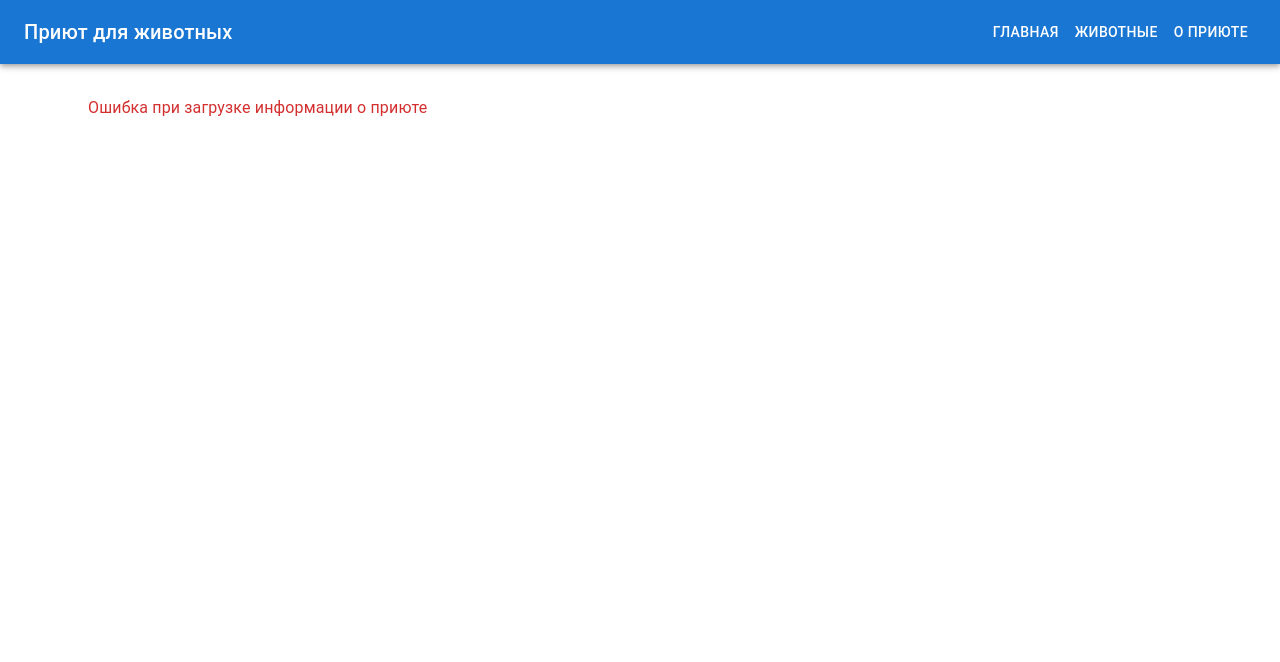
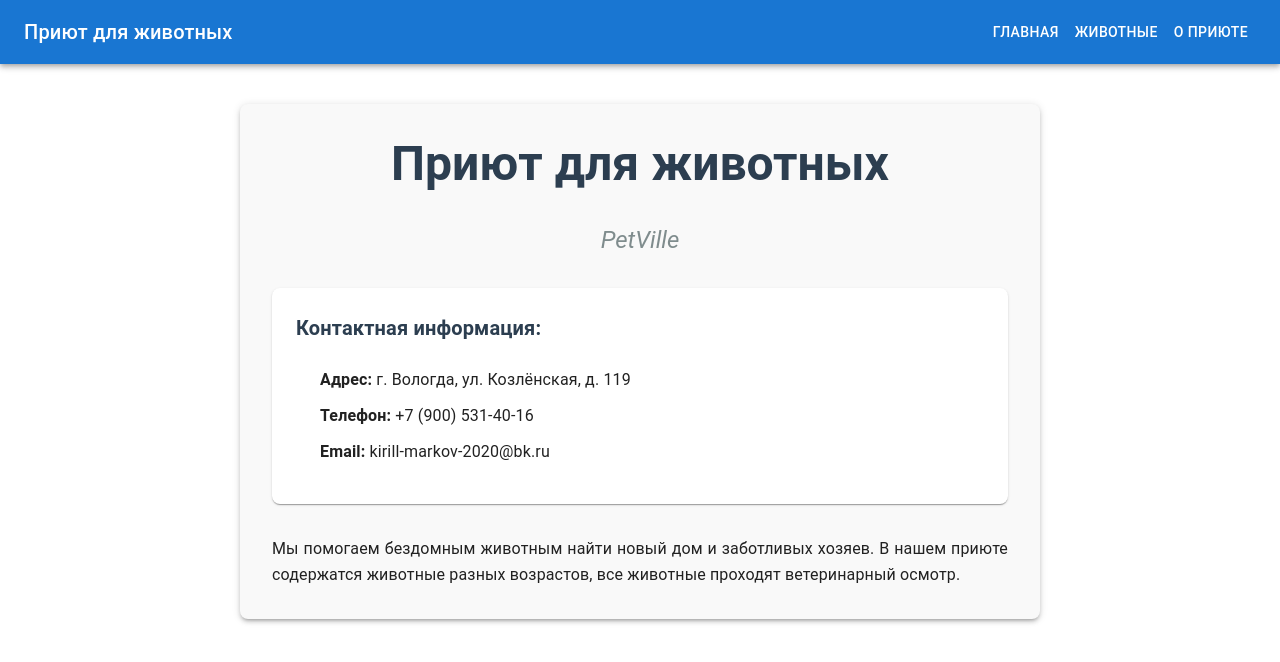
Before and after one commit to kirill-markov-2020/ShelterAnimalFrontend, a React (Create React App) app: page /shelter-info in a window 1280 px wide. Shown: the top 662 px of the page. Built offline with nearby package versions, Linux system fonts and the light colour scheme; no server answers.

Commit message:
Изменение наполнения страницы, которая отображает информацию о приюте

```diff
--- a/src/components/ShelterInfo.tsx
+++ b/src/components/ShelterInfo.tsx
@@ -1,47 +1,102 @@
-import React, { useEffect, useState } from 'react';
-import { Typography, Card, CardContent, Box } from '@mui/material';
-import apiClient from '../api/client';
+import React from 'react';
+import { Box, Typography, Paper } from '@mui/material';
 
 const ShelterInfo: React.FC = () => {
-  const [shelterInfo, setShelterInfo] = useState<any>(null);
-  const [loading, setLoading] = useState(true);
-  const [error, setError] = useState('');
+  return (
+    <Paper elevation={3} sx={{
+      maxWidth: 800,
+      margin: '40px auto',
+      padding: 4,
+      borderRadius: 2,
+      backgroundColor: '#f9f9f9'
+    }}>
+      <Typography
+        variant="h3"
+        component="h1"
+        gutterBottom
+        sx={{
+          textAlign: 'center',
+          fontWeight: 'bold',
+          color: '#2c3e50',
+          mb: 4
+        }}
+      >
+        Приют для животных
+      </Typography>
 
-  useEffect(() => {
-    const fetchShelterInfo = async () => {
-      try {
-        const response = await apiClient.get('/ShelterInfo');
-        setShelterInfo(response.data);
-      } catch (err) {
-        setError('Ошибка при загрузке информации о приюте');
-        console.error(err);
-      } finally {
-        setLoading(false);
-      }
-    };
+      <Typography
+        variant="h5"
+        component="h2"
+        gutterBottom
+        sx={{
+          textAlign: 'center',
+          fontStyle: 'italic',
+          color: '#7f8c8d',
+          mb: 4
+        }}
+      >
+        PetVille
+      </Typography>
 
-    fetchShelterInfo();
-  }, []);
+      <Box sx={{
+        backgroundColor: 'white',
+        padding: 3,
+        borderRadius: 2,
+        boxShadow: 1
+      }}>
+        <Typography
+          variant="h6"
+          component="h3"
+          gutterBottom
+          sx={{
+            fontWeight: 'bold',
+            color: '#2c3e50',
+            mb: 3
+          }}
+        >
+          Контактная информация:
+        </Typography>
 
-  if (loading) return <Typography>Загрузка...</Typography>;
-  if (error) return <Typography color="error">{error}</Typography>;
-  if (!shelterInfo) return null;
+        <Box component="ul" sx={{
+          pl: 3,
+          '& li': {
+            mb: 1.5,
+            listStyleType: 'none',
+            display: 'flex',
+            alignItems: 'center'
+          }
+        }}>
+          <Box component="li">
+            <Typography variant="body1">
+              <strong>Адрес:</strong> г. Вологда, ул. Козлёнская, д. 119
+            </Typography>
+          </Box>
+          <Box component="li">
+            <Typography variant="body1">
+              <strong>Телефон:</strong> +7 (900) 531-40-16
+            </Typography>
+          </Box>
+          <Box component="li">
+            <Typography variant="body1">
+              <strong>Email:</strong> kirill-markov-2020@bk.ru
+            </Typography>
+          </Box>
+        </Box>
+      </Box>
 
-  return (
-    <Card sx={{ maxWidth: 800, margin: '0 auto', padding: 2 }}>
-      <CardContent>
-        <Typography variant="h4" gutterBottom>
-          {shelterInfo.Name}
-        </Typography>
-        <Box sx={{ marginBottom: 2 }}>
-          <Typography variant="h6">Контактная информация:</Typography>
-          <Typography>Адрес: {shelterInfo.Address}</Typography>
-          <Typography>Телефон: {shelterInfo.Phone}</Typography>
-          <Typography>Email: {shelterInfo.Email}</Typography>
-        </Box>
-        <Typography variant="body1">{shelterInfo.Description}</Typography>
-      </CardContent>
-    </Card>
+      <Typography
+        variant="body1"
+        sx={{
+          mt: 4,
+          lineHeight: 1.6,
+          textAlign: 'justify'
+        }}
+      >
+        Мы помогаем бездомным животным найти новый дом и заботливых хозяев.
+        В нашем приюте содержатся животные разных возрастов,
+        все животные проходят ветеринарный осмотр.
+      </Typography>
+    </Paper>
   );
 };
 
```
